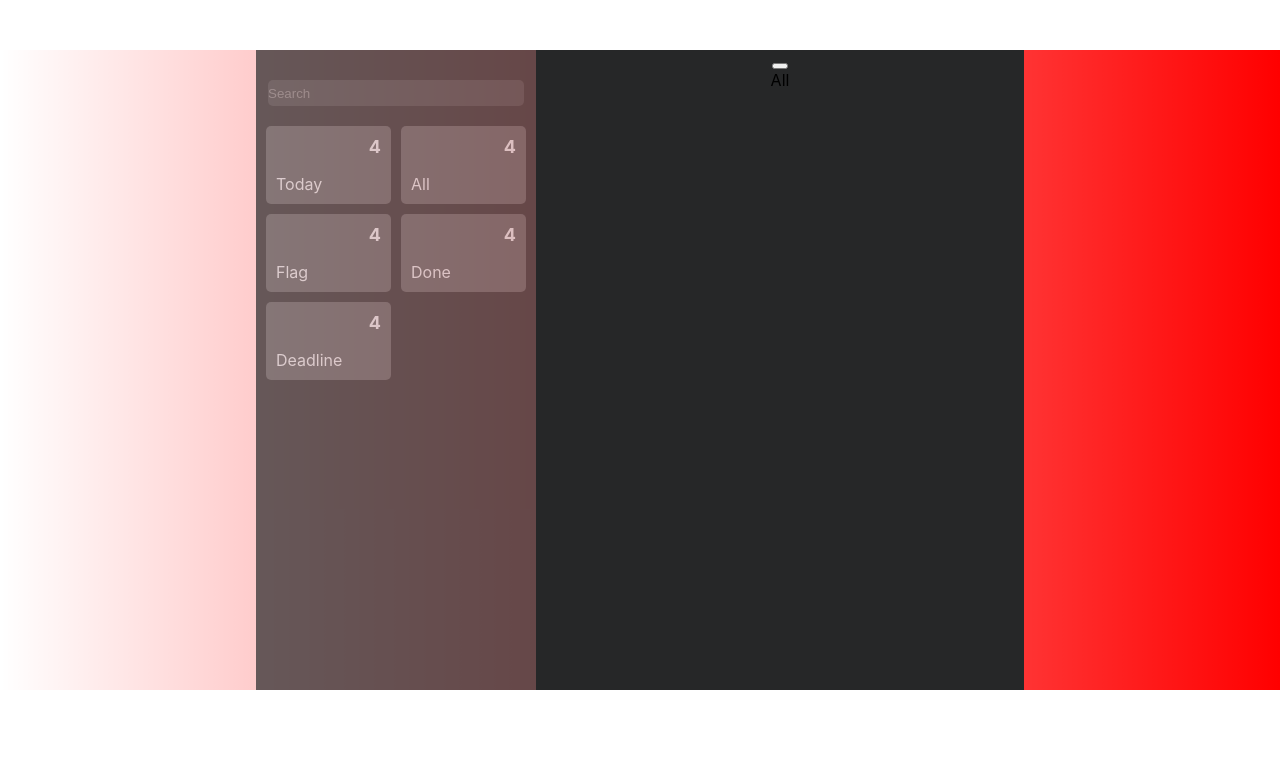
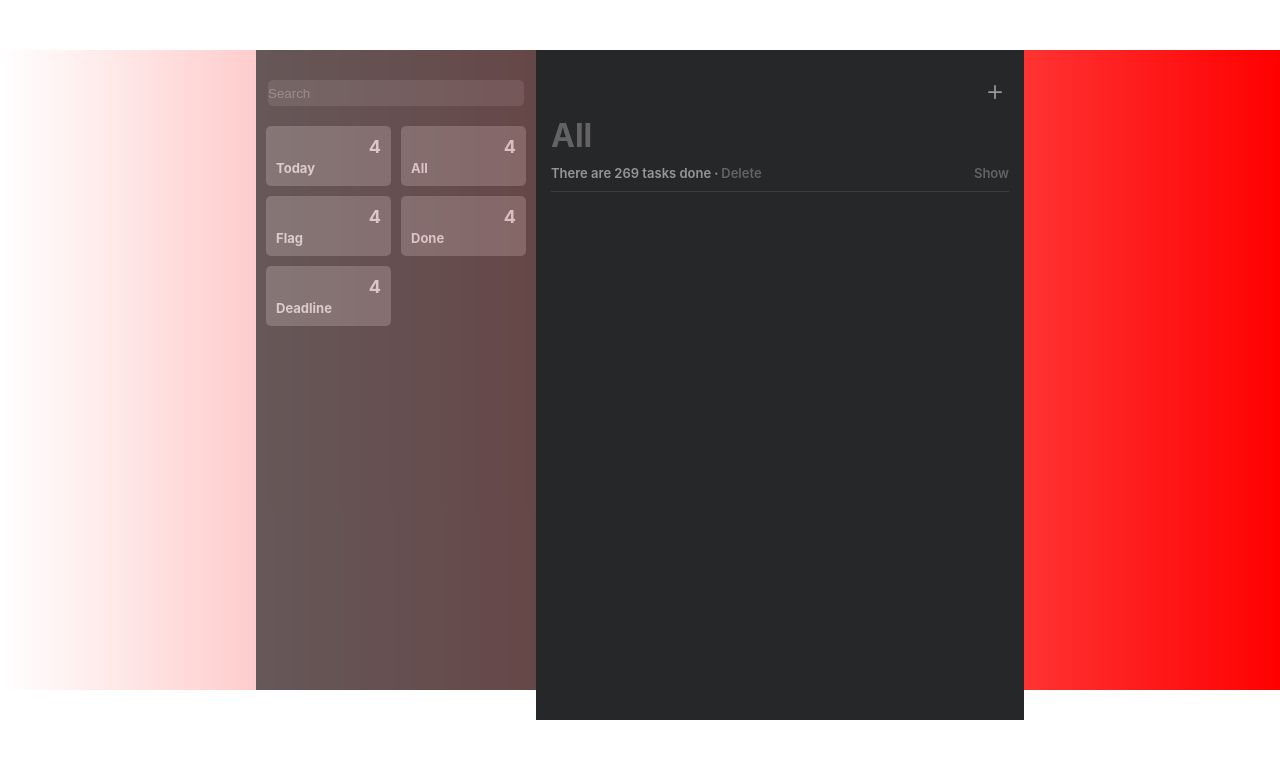
Before and after one commit to lostmymind-18/Reminder, a React (Create React App) app in the folder frontend/: page / in a window 1280 px wide. Shown: the top 758 px of the page. Built offline with nearby package versions, Linux system fonts and the light colour scheme.

Commit message:
continue to do front-end

```diff
--- a/frontend/src/App.css
+++ b/frontend/src/App.css
@@ -31,7 +31,7 @@
 }
 
 .MenuItem {
-    height: 58px;
+    height: 40px;
     width: 105px;
     border-radius: 5px;
     margin-top: 0px;
@@ -50,7 +50,6 @@
 
 .MenuItem-icon{
     float: left;
-
 }
 
 .MenuItem-tasks-count{
@@ -64,7 +63,8 @@
     position: absolute;
     left: 0;
     bottom: 0;
-    font-size: normal;
+    font-size: 13px;
+    font-weight: bold;
 }
 
 .Reminder {
@@ -86,4 +86,57 @@
     height: 100%;
     width: 100%;
     background-color: rgb(38,39,40);
+    padding: 15px;
 }
+
+.Heading {
+    height: 90px;
+    position: relative;
+}
+
+.Heading-name {
+    position: absolute;
+    bottom: 0;
+    font-size: xx-large;
+    font-weight: bold;
+    color: rgb(99,99,102);
+}
+
+.Heading-add-button{
+    position: absolute;
+    right: 0px;
+    top: 13px;
+}
+
+.Inform-completed-task {
+    height: 36px;
+    font-size: small;
+    border-bottom: 1px solid rgb(60,61,62);
+}
+
+.inform-text {
+    float: left;
+    height: 100%;
+    display: flex;
+    align-items: center;
+    color: rgb(150,150,151);
+    font-weight:600;
+}
+
+.delete-completed-tasks {
+    float: left;
+    height: 100%;
+    display: flex;
+    align-items: center;
+    color: rgb(99,99,101);
+    font-weight:600;
+}
+
+.show-completed-tasks {
+    float: right;
+    height: 100%;
+    display: flex;
+    align-items: center;
+    color: rgb(99,99,101);
+    font-weight:600;
+}
--- a/frontend/src/App.js
+++ b/frontend/src/App.js
@@ -51,12 +51,29 @@ function SideBar({categories,tasks}){
 
 function Heading({name}){
     return (
-        <div className="Heading">
-            <button type="button"></button>
-            <div className="Heading-name">
-                {name}
+        <>
+            <div className="Heading">
+                <div className="Heading-add-button">
+                    <svg xmlns="http://www.w3.org/2000/svg" width="28" height="28" fill="rgb(153,153,154)" class="bi bi-plus" viewBox="0 0 16 16">
+                        <path d="M8 4a.5.5 0 0 1 .5.5v3h3a.5.5 0 0 1 0 1h-3v3a.5.5 0 0 1-1 0v-3h-3a.5.5 0 0 1 0-1h3v-3A.5.5 0 0 1 8 4"/>
+                    </svg>
+                </div>
+                <div className="Heading-name">
+                    {name}
+                </div>
             </div>
-        </div>
+            <div className="Inform-completed-task">
+                <div className="inform-text">
+                    There are 269 tasks done &#8729;&nbsp;
+                </div>
+                <div className="delete-completed-tasks">
+                    Delete
+                </div>
+                <div className="show-completed-tasks">
+                    Show
+                </div>
+            </div>
+        </>
     )
 }
 
@@ -66,14 +83,30 @@ function Task({task}){
     )
 }
 
-function TaskTable({tasks}){
-    let taskJsx = []
-    for(let i = 0; i < tasks.length; i++){
-        taskJsx.push(<Task task={tasks[i]}/>);
+function TaskTableAllList({listName, tasks}){
+    return (
+        <>
+        </>
+    )
+}
+
+function TaskTableAll({tasks}){
+    let tasksOfLists = {}
+    tasks.forEach((task)=>{
+        if(!tasksOfLists.hasOwnProperty(task.taskList)){
+            tasksOfLists[task.taskList] = [task];
+        }
+        else{
+            tasksOfLists[task.taskList].push(task);
+        }
+    })
+    let taskListJsx = [];
+    for(var list in tasksOfLists){
+        taskListJsx.push(<TaskTableAllList listName={list} tasks={tasksOfLists[list]}/>)
     }
     return (
         <div className="TaskTable">
-            {taskJsx}
+            {taskListJsx}
         </div>
     )
 }
@@ -82,7 +115,7 @@ function MainTable({name,tasks}){
     return (
         <div className="MainTable">
             <Heading name={name}/>
-            <TaskTable tasks={tasks}/>
+            <TaskTableAll tasks={tasks}/>
         </div>
     )
 }
@@ -99,10 +132,10 @@ function Reminder({categories,tasks}) {
 }
 
 const TASKS = [
-    {status:"done",note:"This is some note",tags:["tag 1","tag 2"],day:"some day",location:"some location",priority:"some priority",image:"some image link"},
-    {status:"done",note:"This is some note",tags:["tag 1","tag 2"],day:"some day",location:"some location",priority:"some priority",image:"some image link"},
-    {status:"done",note:"This is some note",tags:["tag 1","tag 2"],day:"some day",location:"some location",priority:"some priority",image:"some image link"},
-    {status:"done",note:"This is some note",tags:["tag 1","tag 2"],day:"some day",location:"some location",priority:"some priority",image:"some image link"}
+    {taskList: "Reminder", status:"done",note:"This is some note",tags:["tag 1","tag 2"],day:"some day",location:"some location",priority:"some priority",image:"some image link"},
+    {taskList: "Reminder", status:"done",note:"This is some note",tags:["tag 1","tag 2"],day:"some day",location:"some location",priority:"some priority",image:"some image link"},
+    {taskList: "Reminder", status:"done",note:"This is some note",tags:["tag 1","tag 2"],day:"some day",location:"some location",priority:"some priority",image:"some image link"},
+    {taskList: "Reminder", status:"done",note:"This is some note",tags:["tag 1","tag 2"],day:"some day",location:"some location",priority:"some priority",image:"some image link"}
 ];
 
 const CATEGORIES = [
```
